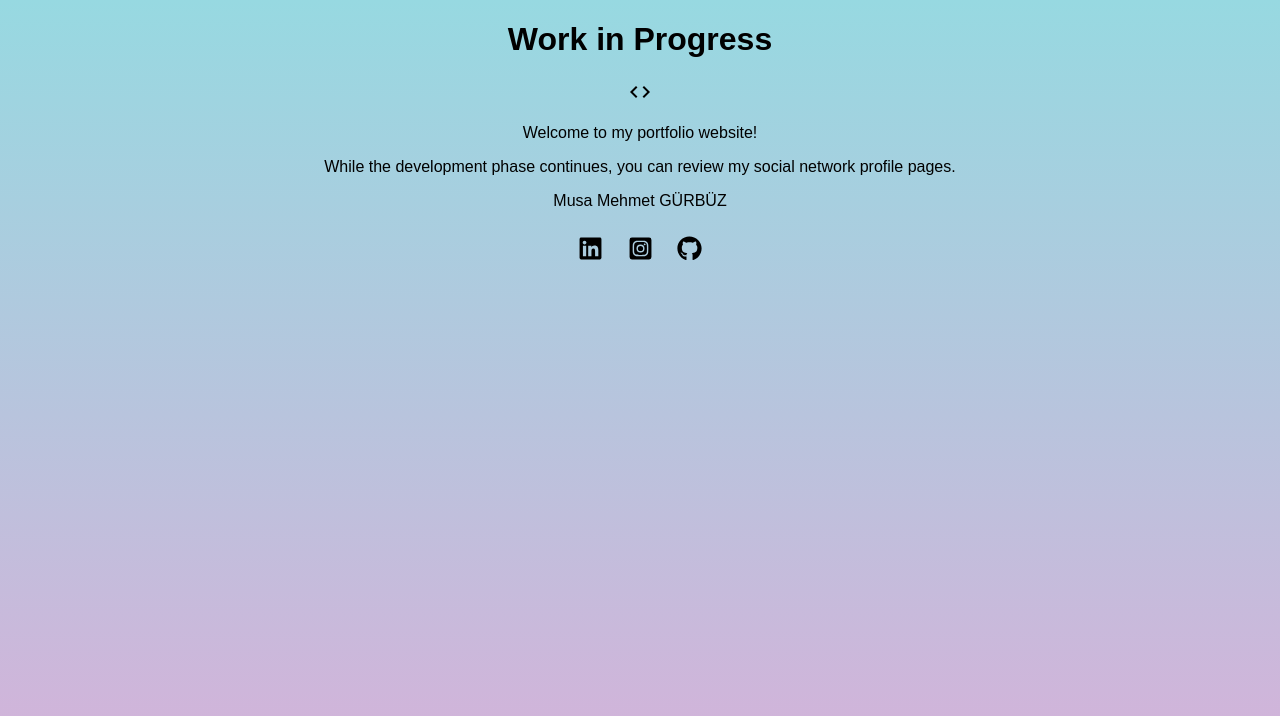
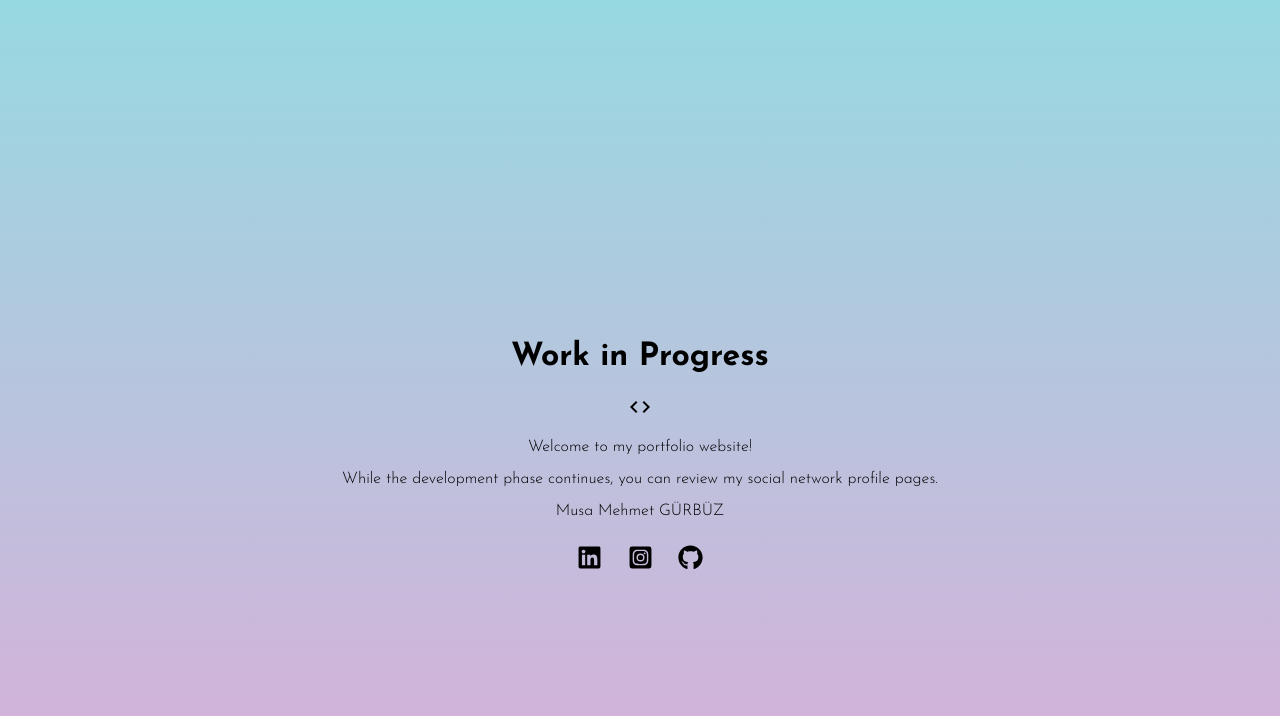
Before and after one commit to musamehmet/musamehmet.github.io, a plain HTML site: page index.html in a window 1280 px wide. Drawn offline with nearby package versions, Linux system fonts and the light colour scheme.

Commit message:
Update style.css

```diff
--- a/style.css
+++ b/style.css
@@ -1,14 +1,31 @@
-body{
+@import url('https://fonts.googleapis.com/css2?family=Comfortaa:wght@500&family=Josefin+Sans:ital,wght@0,100;0,200;0,300;0,400;0,500;0,600;0,700;1,100;1,200;1,300;1,400;1,500;1,600;1,700&display=swap');
+
+
+body {
     background-color: #D9AFD9;
-background-image: linear-gradient(0deg, #D9AFD9 0%, #97D9E1 100%);
-font-family: 'Comfortaa', sans-serif;
-font-family: 'Josefin Sans', sans-serif;
-min-height: 100vh;
-text-align: center;
+    background-image: linear-gradient(0deg, #D9AFD9 0%, #97D9E1 100%);
+    font-family: 'Comfortaa', sans-serif;
+    font-family: 'Josefin Sans', sans-serif;
+    min-height: 100vh;
+    text-align: center;
+    margin: 0;
+    padding: 0;
 }
 
-.social{
+p{
+    font-weight: 300;
+}
+
+.social {
     width: 25px;
     height: 25px;
     margin: 10px;
 }
+
+.main{
+    width: 100%;
+    height: 100%;
+    position: fixed; /* or absolute */
+    top: 40%;
+    left: auto;
+}
```
